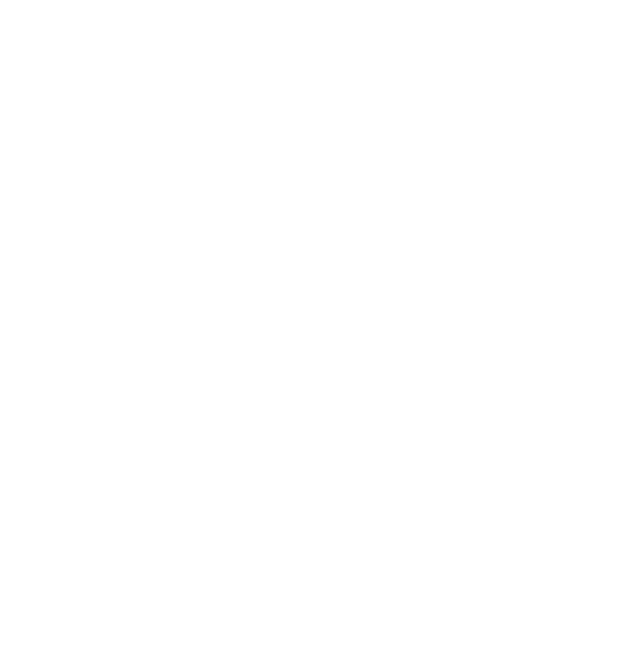
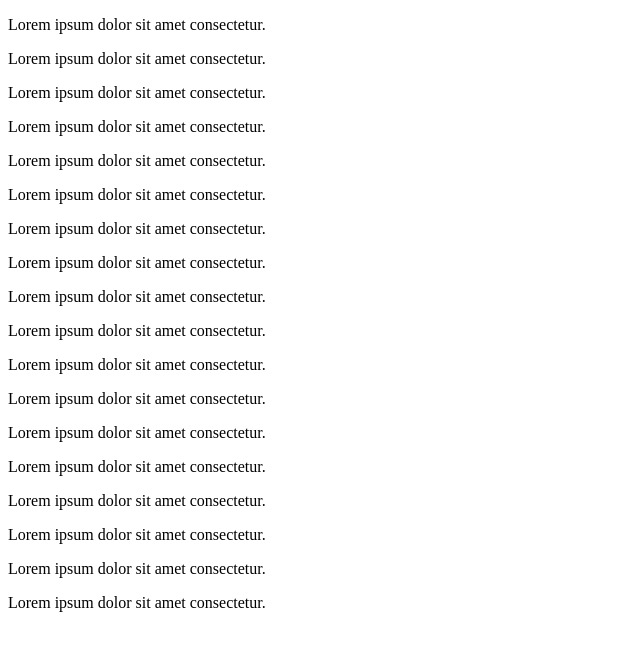
Before and after one commit to nanshannn/Myproject, a plain HTML site: page index.html in a window 1280 px wide. Shown: the whole page, without its empty margins (0-640 px from the left). Drawn offline with Linux system fonts and the light colour scheme.

Commit message:
dev分支修改

```diff
--- a/index.html
+++ b/index.html
@@ -7,6 +7,23 @@
     <title>Document</title>
 </head>
 <body>
-
+    <p>Lorem ipsum dolor sit amet consectetur.</p>
+    <p>Lorem ipsum dolor sit amet consectetur.</p>
+    <p>Lorem ipsum dolor sit amet consectetur.</p>
+    <p>Lorem ipsum dolor sit amet consectetur.</p>
+    <p>Lorem ipsum dolor sit amet consectetur.</p>
+    <p>Lorem ipsum dolor sit amet consectetur.</p>
+    <p>Lorem ipsum dolor sit amet consectetur.</p>
+    <p>Lorem ipsum dolor sit amet consectetur.</p>
+    <p>Lorem ipsum dolor sit amet consectetur.</p>
+    <p>Lorem ipsum dolor sit amet consectetur.</p>
+    <p>Lorem ipsum dolor sit amet consectetur.</p>
+    <p>Lorem ipsum dolor sit amet consectetur.</p>
+    <p>Lorem ipsum dolor sit amet consectetur.</p>
+    <p>Lorem ipsum dolor sit amet consectetur.</p>
+    <p>Lorem ipsum dolor sit amet consectetur.</p>
+    <p>Lorem ipsum dolor sit amet consectetur.</p>
+    <p>Lorem ipsum dolor sit amet consectetur.</p>
+    <p>Lorem ipsum dolor sit amet consectetur.</p>
 </body>
 </html>
```
Also changed, not shown: index2.html (+5 -1 lines).
